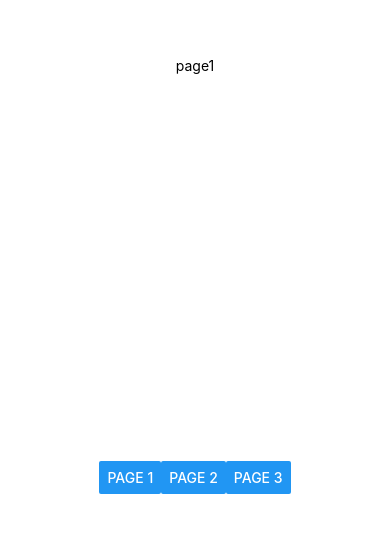
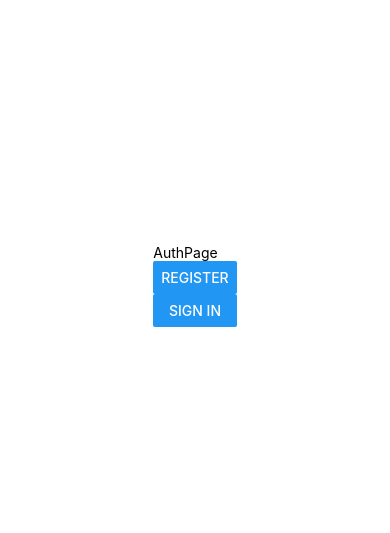
Before and after one commit to AatuTHu/shiny-chainsaw, a React Native app: screen / in a window 390 px wide. Shown: the part 137-670 px from the top of the page. Built offline with nearby package versions, Linux system fonts and the light colour scheme.

Commit message:
Started authentication with firebase

```diff
--- a/App.js
+++ b/App.js
@@ -1,31 +1,51 @@
 import { StatusBar } from 'expo-status-bar';
 import { StyleSheet, View, Button } from 'react-native';
-import { useState } from 'react';
+import { authState } from './services/Firebase';
+import { useState, useEffect } from 'react';
 import Navigation from './services/Navigation'
 import Page1 from './examplePages/Page1'
 import Page2 from './examplePages/Page2'
 import Page3 from './examplePages/Page3'
+import AuthPage from './components/AuthPage';
 
 export default function App() {
 
   const [navigate, setNavigate] = useState(0)
+  const [isLogged, setIsLogged] = useState(false)
+  const [user, setUser] = useState([])
+
+  useEffect(() => {
+    const response = authState()
+
+    if(response.currentUser == undefined ) {
+      setIsLogged(false)
+    } else {
+      setIsLogged(true)
+      setUser(response.currentUser)
+    }
+  }, [isLogged])
 
   return (
     <View style={styles.container}>
 
-      {/* This component renders pages*/}
+    {isLogged === false ?
+    <AuthPage setIsLogged = {setIsLogged}/>
+    :
+    <>
+
       <Navigation setNavigate = {setNavigate} navigate = {navigate}>
         <Page1/>
         <Page2/>
         <Page3/>
       </Navigation>
 
-      {/* this is example navbar */}
       <View style={styles.navigationContainer}>
         <Button title="Page 1" onPress={() => setNavigate(0)} />
         <Button title="Page 2" onPress={() => setNavigate(1)} />
         <Button title="Page 3" onPress={() => setNavigate(2)} />
       </View>
+    </>
+    }
       <StatusBar style="auto" />
     </View>
   );
--- /dev/null
+++ b/components/AuthPage.js
@@ -0,0 +1,37 @@
+import { View, Text,Button } from 'react-native'
+import { registerUser, signInUser } from '../services/Firebase'
+import React, {useState} from 'react'
+
+const AuthPage = ({setIsLogged}) => {
+
+  const [email, setEmail] = useState('Example@email.com')
+  const [password, setPassword] = useState('EamplePassword')
+
+  const onRegisterPress = () => {
+    const response = registerUser(email, password)
+    if( response === false) {
+      console.log("jotain error messagea")
+    } else {
+      setIsLogged(true)
+    }
+  }
+
+  const onSignInPress = () => {
+    const response = signInUser(email, password)
+    if( response === false) {
+      console.log("jotain error messagea")
+    } else {
+      setIsLogged(true)
+    }
+  }
+
+  return (
+    <View>
+      <Text>AuthPage</Text>
+      <Button onPress={onRegisterPress} title={"Register"}/>
+      <Button onPress={onSignInPress} title={"Sign In"}/>
+    </View>
+  )
+}
+
+export default AuthPage
--- /dev/null
+++ b/services/Firebase.js
@@ -0,0 +1,56 @@
+import { initializeApp } from "firebase/app";
+import { getAuth, createUserWithEmailAndPassword, signInWithEmailAndPassword, signOut } from "firebase/auth";
+import { getFirestore } from "firebase/firestore";
+
+const firebaseConfig = {
+  apiKey: "AIzaSyB4zPoc3iWEAZEJY7I2Hgazl--f0WXb60M",
+  authDomain: "budbase-c9a43.firebaseapp.com",
+  projectId: "budbase-c9a43",
+  storageBucket: "budbase-c9a43.firebasestorage.app",
+  messagingSenderId: "226459351655",
+  appId: "1:226459351655:web:bb77ab0005a3635d4a72c2"
+};
+
+const app = initializeApp(firebaseConfig);
+const firestore = getFirestore()
+const auth = getAuth()
+
+const authState = () => {
+  return auth
+}
+
+const registerUser = async(email, password) => {
+  await createUserWithEmailAndPassword(auth, email, password)
+  .then((credentials) => {
+    return credentials.user
+  }).catch((err) => {
+    return false
+  })
+
+}
+
+const signInUser = async(email, password) => {
+  await signInWithEmailAndPassword(auth, email, password)
+  .then((credentials) => {
+    return credentials.user
+  }).catch((err) => {
+    return false
+  })
+
+}
+const signOutUser = () => {
+  signOut(auth).then(()=> {
+    return true
+  }).catch((err) => {
+    return false
+  })
+}
+
+
+
+export {
+  registerUser,
+  signInUser,
+  signOutUser,
+  authState
+}
```
Also changed, not shown: package.json (+4 -3 lines), 1 other file (tests, documents, lock files or other folders). Lines whose indentation alone changed are shown as unchanged.
